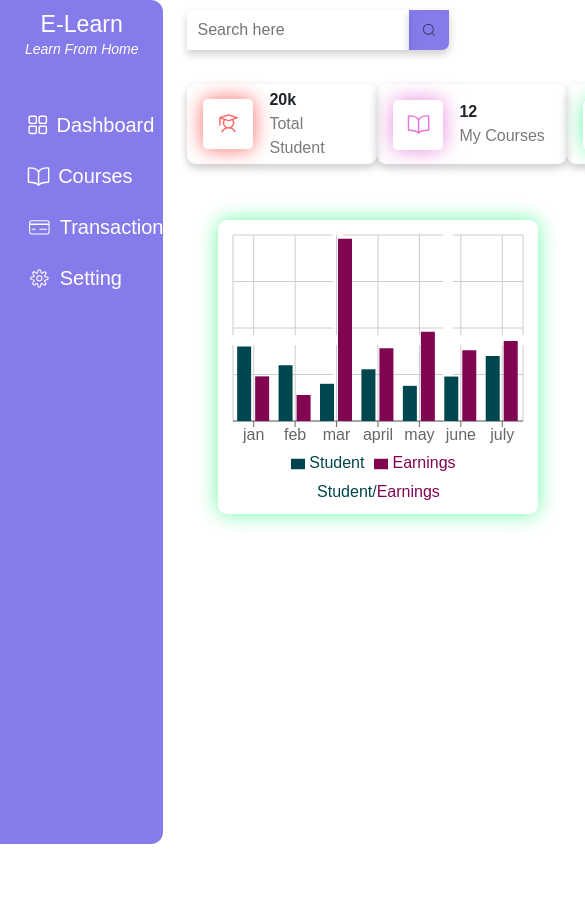
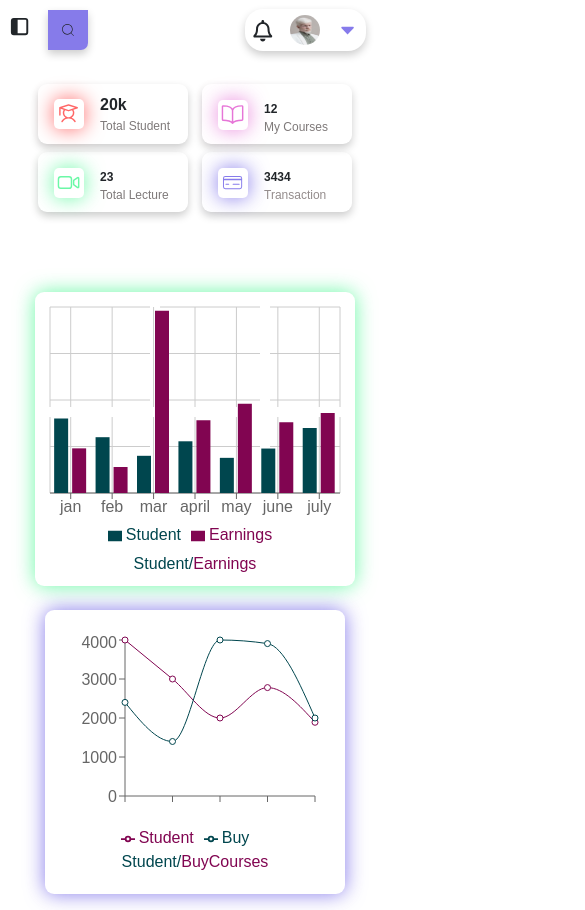
Before and after one commit to yashTomar272/Elearn, a React (Create React App) app in the folder frontend/: page /teacher in a window 390 px wide. Shown: the top 910 px of the page, 585 px wide, since content can reach past the window. Before the commit the page ends 844 px from the top, so only its background shows below. Built offline with nearby package versions, Linux system fonts and the light colour scheme.

Commit message:
responsive

```diff
--- a/frontend/package.json
+++ b/frontend/package.json
@@ -15,6 +15,7 @@
     "react-icon": "^1.0.0",
     "react-icons": "^5.5.0",
     "react-redux": "^9.2.0",
+    "react-responsive": "^10.0.1",
     "react-router-dom": "^7.6.0",
     "react-scripts": "5.0.1",
     "recharts": "^2.15.3",
--- a/frontend/src/teacherCompoments/AnalyticI.jsx
+++ b/frontend/src/teacherCompoments/AnalyticI.jsx
@@ -1,4 +1,4 @@
-import {XAxis,CartesianGrid,Tooltip,BarChart,Legend,Bar,PieChart,Pie,LineChart,YAxis,Line} from 'recharts'
+import {XAxis,ResponsiveContainer,CartesianGrid,Tooltip,BarChart,Legend,Bar,PieChart,Pie,LineChart,YAxis,Line} from 'recharts'
 export default function AnalyticI(){
   const data = [
     {
@@ -53,6 +53,7 @@ export default function AnalyticI(){
         <Bar dataKey="Student" fill="#00464e" />
         <Bar dataKey="Earnings" fill="#810551" />
       </BarChart>
+
 <div className='d-flex'>
   <span className="Student" style={{color:"#00464e"}}>Student/</span>
       <span className="Earnings" style={{color:"#810551"}}>Earnings</span>
--- a/frontend/src/teacherCompoments/CenterTeacher.jsx
+++ b/frontend/src/teacherCompoments/CenterTeacher.jsx
@@ -1,58 +1,185 @@
-
 import { PiStudent } from "react-icons/pi";
 import { IoVideocamOutline } from "react-icons/io5";
 import { IoBookOutline } from "react-icons/io5";
 import { CiCreditCard1 } from "react-icons/ci";
-
-import AnalyticI from "./AnalyticI"
-import AnalyticII from "./AnalyticII"
-
+import { useMediaQuery } from 'react-responsive';
+import AnalyticI from "./AnalyticI";
+import AnalyticII from "./AnalyticII";
 
 const CenterTeacher = () => {
-
+    const smallText = useMediaQuery({ maxWidth: 530 });
     return (
         <>
-  <div className='TeacherDashboard_main h-100 w-100  px-3'>
-
+            <div className="TeacherDashboard_main h-100 w-100  px-3">
                 {/* Total Student,My Course,Total Lecture,Transaction */}
-<div className='w-100 mt-3 d-flex align-items-center justify-content-between p-2 '>
-<div style={{height:"80px",width:"190px",borderRadius:"9px",boxShadow: "0px 4px 8px rgba(0, 0, 0, 0.2)"}} className=' p-3 d-flex align-items-center gap-3'>
-    <div className='DALJU ' style={{height:"50px",aspectRatio:"1",borderRadius:"5px",color:"rgba(255, 0, 0, 0.6)",boxShadow:"0 0 20px rgba(255, 0, 0, 0.6)"}}><PiStudent className='fs-3'/></div>
-    <div className='d-flex flex-column hap-1'>
-        <span className='fw-bold'>20k</span>
-        <span style={{fontSize:"16px",fontWeight:"500",color:"rgba(94, 88, 88, 0.8)"}}>Total Student</span>
+                <div className="w-100 mt-3 d-flex flex-column flex-lg-row align-items-center justify-content-between p-2 ">
+                    <div className="d-flex align-items-center w-100 justify-content-evenly">
+                        <div
+                            style={{
+                                height:smallText?"60px": "80px",
+                                width:smallText?"150px": "190px",
+                                borderRadius: "9px",
+                                boxShadow: "0px 4px 8px rgba(0, 0, 0, 0.2)",
+                            }}
+                            className=" p-3 d-flex align-items-center gap-3"
+                        >
+                            <div
+                                className="DALJU "
+                                style={{
+                                    height:smallText?"30px": "50px",
+                                    aspectRatio: "1",
+                                    borderRadius: "5px",
+                                    color: "rgba(255, 0, 0, 0.6)",
+                                    boxShadow: "0 0 20px rgba(255, 0, 0, 0.6)",
+                                }}
+                            >
+                                <PiStudent className="fs-3" />
+                            </div>
+                            <div className="d-flex flex-column hap-1">
+                                <span className="fw-bold">20k</span>
+                                <span
+                                    style={{
+                                        fontSize:smallText?"12px": "16px",
+                                        fontWeight: "500",
+                                        color: "rgba(94, 88, 88, 0.8)",
+                                    }}
+                                >
+                                    Total Student
+                                </span>
                             </div>
                         </div>
-<div style={{height:"80px",width:"190px",borderRadius:"9px",boxShadow: "0px 4px 8px rgba(0, 0, 0, 0.2)"}} className=' p-3 d-flex gap-3'>
-    <div className='DALJU  ' style={{height:"50px",aspectRatio:"1",borderRadius:"5px",color:"rgba(219, 58, 198, 0.7)",boxShadow:"0 0 20px rgba(219, 58, 198, 0.6)"}}><IoBookOutline className='fs-3'/></div>
-    <div className='d-flex flex-column hap-1'>
-        <span style={{fontSize:"16px",fontWeight:"600"}}>12</span>
-        <span style={{fontSize:"16px",fontWeight:"500",color:"rgba(94, 88, 88, 0.8)"}}>My Courses</span>
+                        <div
+                            style={{
+                                height:smallText?"60px": "80px",
+                                width:smallText?"150px": "190px",
+                                borderRadius: "9px",
+                                boxShadow: "0px 4px 8px rgba(0, 0, 0, 0.2)",
+                            }}
+                            className=" p-3 d-flex gap-3"
+                        >
+                            <div
+                                className="DALJU  "
+                                style={{
+                                    height:smallText?"30px": "50px",
+                                    aspectRatio: "1",
+                                    borderRadius: "5px",
+                                    color: "rgba(219, 58, 198, 0.7)",
+                                    boxShadow: "0 0 20px rgba(219, 58, 198, 0.6)",
+                                }}
+                            >
+                                <IoBookOutline className="fs-3" />
+                            </div>
+                            <div className="d-flex flex-column hap-1">
+                                <span style={{ fontSize:smallText?"12px": "16px", fontWeight: "600" }}>12</span>
+                                <span
+                                    style={{
+                                        fontSize:smallText?"12px": "16px",
+                                        fontWeight: "500",
+                                        color: "rgba(94, 88, 88, 0.8)",
+                                    }}
+                                >
+                                    My Courses
+                                </span>
+                            </div>{" "}
                         </div>
                     </div>
-<div style={{height:"80px",width:"190px",borderRadius:"9px",boxShadow: "0px 4px 8px rgba(0, 0, 0, 0.2)"}} className=' p-3 d-flex gap-3'>
-    <div className='DALJU  ' style={{height:"50px",aspectRatio:"1",borderRadius:"5px",color:"rgba(9, 243, 107, 0.6)",boxShadow:"0 0 20px rgba(9, 243, 107, 0.6)"}}><IoVideocamOutline className='fs-3'/></div>
-    <div className='d-flex flex-column hap-1'>
-        <span style={{fontSize:"16px",fontWeight:"600"}}>23</span>
-        <span style={{fontSize:"16px",fontWeight:"500",color:"rgba(94, 88, 88, 0.8)"}}>Total Lecture</span>
+                    <div className="d-flex m-2 align-items-center w-100 justify-content-evenly">
+                        <div
+                            style={{
+                                height:smallText?"60px": "80px",
+                                width:smallText?"150px": "190px",
+                                borderRadius: "9px",
+                                boxShadow: "0px 4px 8px rgba(0, 0, 0, 0.2)",
+                            }}
+                            className=" p-3 d-flex gap-3"
+                        >
+                            <div
+                                className="DALJU  "
+                                style={{
+                                    height:smallText?"30px": "50px",
+                                    aspectRatio: "1",
+                                    borderRadius: "5px",
+                                    color: "rgba(9, 243, 107, 0.6)",
+                                    boxShadow: "0 0 20px rgba(9, 243, 107, 0.6)",
+                                }}
+                            >
+                                <IoVideocamOutline className="fs-3" />
+                            </div>
+                            <div className="d-flex flex-column hap-1">
+                                <span style={{ fontSize:smallText?"12px": "16px", fontWeight: "600" }}>23</span>
+                                <span
+                                    style={{
+                                        fontSize:smallText?"12px": "16px",
+                                        fontWeight: "500",
+                                        color: "rgba(94, 88, 88, 0.8)",
+                                    }}
+                                >
+                                    Total Lecture
+                                </span>
                             </div>
                         </div>
-<div style={{height:"80px",width:"190px",borderRadius:"9px",boxShadow: "0px 4px 8px rgba(0, 0, 0, 0.2)"}} className=' p-3 d-flex gap-3'>
-    <div className='DALJU  ' style={{height:"50px",aspectRatio:"1",borderRadius:"5px",color:"rgba(54, 35, 221, 0.6)",boxShadow:"0 0 20px rgba(54, 35, 221, 0.6)"}}><CiCreditCard1 className='fs-3'/></div>
-    <div className='d-flex flex-column hap-1'>
-        <span style={{fontSize:"16px",fontWeight:"600"}}>3434</span>
-        <span style={{fontSize:"16px",fontWeight:"500",color:"rgba(121, 111, 111, 0.8)"}}>Transaction</span>
+                        <div
+                            style={{
+                                height:smallText?"60px": "80px",
+                                width:smallText?"150px": "190px",
+                                borderRadius: "9px",
+                                boxShadow: "0px 4px 8px rgba(0, 0, 0, 0.2)",
+                            }}
+                            className=" p-3 d-flex gap-3"
+                        >
+                            <div
+                                className="DALJU  "
+                                style={{
+                                    height:smallText?"30px": "50px",
+                                    aspectRatio: "1",
+                                    borderRadius: "5px",
+                                    color: "rgba(54, 35, 221, 0.6)",
+                                    boxShadow: "0 0 20px rgba(54, 35, 221, 0.6)",
+                                }}
+                            >
+                                <CiCreditCard1 className="fs-3" />
+                            </div>
+                            <div className="d-flex flex-column hap-1">
+                                <span style={{ fontSize:smallText?"12px": "16px", fontWeight: "600" }}>
+                                    3434
+                                </span>
+                                <span
+                                    style={{
+                                        fontSize:smallText?"12px": "16px",
+                                        fontWeight: "500",
+                                        color: "rgba(121, 111, 111, 0.8)",
+                                    }}
+                                >
+                                    Transaction
+                                </span>
+                            </div>
                         </div>
                     </div>
                 </div>
                 {/* chart of student */}
-<div className='d-flex align-items-center justify-content-around mt-5'>
-    <div style={{borderRadius:"9px",boxShadow:"0 0 20px rgba(9, 243, 107, 0.6)",padding:"10px"}}><AnalyticI/></div>
-    <div style={{borderRadius:"9px",boxShadow:"0 0 20px rgba(54, 35, 221, 0.6)",padding:"20px"}}><AnalyticII/></div>
+                <div className="d-flex flex flex-md-row p-3 gap-4 gap-md-0 flex-column align-items-center justify-content-around mt-5">
+                    <div
+                        style={{
+                            borderRadius: "9px",
+                            boxShadow: "0 0 20px rgba(9, 243, 107, 0.6)",
+                            padding: "10px",
+                        }}
+                    >
+                        <AnalyticI />
+                    </div>
+                    <div
+                        style={{
+                            borderRadius: "9px",
+                            boxShadow: "0 0 20px rgba(54, 35, 221, 0.6)",
+                            padding: "20px",
+                        }}
+                    >
+                        <AnalyticII />
+                    </div>
                 </div>
             </div>
         </>
-  )
-}
+    );
+};
 
-export default CenterTeacher
+export default CenterTeacher;
--- a/frontend/src/teacherCompoments/NavTeacher.jsx
+++ b/frontend/src/teacherCompoments/NavTeacher.jsx
@@ -16,8 +16,8 @@ const NavTeacher = () => {
     <>
     <div className='top_div w-100   d-flex align-items-center justify-content-between px-4 ' style={{height:"60px"}}>
         {/* search code */}
-    <div className='search_div  d-flex align-items-center justify-content-between' style={{height:"40px",width:"250px"}}>
-        <input type='text' placeholder='Search here' style={{flexGrow:"1",height:"40px",outline:"none",border:"none",padding:"0 5px 0 10px",borderTopLeftRadius:"7px", boxShadow: "0px 4px 8px rgba(0, 0, 0, 0.2)",}}/>
+    <div className='ms-4 search_div d-flex align-items-center justify-content-between' style={{height:"40px",width:"250px"}}>
+        <input className="d-none  d-md-flex" type='text' placeholder='Search here' style={{flexGrow:"1",height:"40px",outline:"none",border:"none",padding:"0 5px 0 10px",borderTopLeftRadius:"7px", boxShadow: "0px 4px 8px rgba(0, 0, 0, 0.2)",}}/>
         <div className='DALJU  cr' style={{background:"rgba(54, 35, 221, 0.6)",height:"40px",aspectRatio:"1",borderBottomRightRadius:"7px", boxShadow: "0px 4px 8px rgba(0, 0, 0, 0.2)"}}>
     <CiSearch/>
         </div>
@@ -27,7 +27,7 @@ const NavTeacher = () => {
     <div><FaRegBell className='fs-4 cr'/></div>
     <div className='profile_photo_div d-flex gap-2 align-items-center'>
         <img src={photo} alt='profile_photo' className='cr' style={{height:"30px",aspectRatio:"1",borderRadius:"50%"}}/>
-        <div className='d-flex flex-column'>
+        <div className='d-none d-md-flex flex-column'>
         <p className='p-0 m-0 fw-bold' style={{fontWeight:"10px",height:"16px"}}>Yash tomar</p>
         <p className='p-0 m-0' style={{fontWeight:"2px",color:"rgba(94, 88, 88, 0.8)",height:"16px"}}>Teacher</p>
         </div>
--- a/frontend/src/teacherCompoments/SideTeacher.jsx
+++ b/frontend/src/teacherCompoments/SideTeacher.jsx
@@ -1,4 +1,6 @@
 import React from 'react'
+import { useState } from 'react';
+
 import { RxDashboard } from "react-icons/rx";
 import { IoBookOutline } from "react-icons/io5";
 import { CiCreditCard1 } from "react-icons/ci";
@@ -8,9 +10,24 @@ import { TbLayoutSidebarFilled } from "react-icons/tb";//ise laganahai jab mobil
 
 const SideTeacher = () => {
   const navigate=useNavigate()
+ const [showSide,setShowSide]= useState();
+  //  const isSmallScreen = useMediaQuery({ maxWidth: 992 });
+
+  // useEffect(() => {
+  //   if (isSmallScreen) {
+  //     console.log('Screen is less than 500px');
+  //     // Add your logic here, like:
+  //     // setShow(true);
+  //   } else {
+  //     console.log('Screen is 500px or wider');
+  //     // setShow(false);
+  //   }
+  // }, [isSmallScreen]); // Runs every time screen size crosses the threshold
+
   return (
     <>
-    <div className='h-100 w-100 ' style={{background:"rgba(54, 35, 221, 0.6)",borderTopRightRadius:"12px",borderBottomRightRadius:"12px",paddingTop:"11px"}}>
+    <div><div className='position-absolute top-0 fs-3 m-2' style={{zIndex:"2"}} onClick={()=>setShowSide(!showSide)}><TbLayoutSidebarFilled/></div></div>
+    <div className={`h-100 position-relative   w-100 ${showSide?"d-lg-block d-none":'d-none'}`} style={{minWidth:"220px",maxWidth:"280px",background:"rgba(54, 35, 221, 0.6)",borderTopRightRadius:"12px",borderBottomRightRadius:"12px",paddingTop:"11px"}}>
         <h3 className='m-0 mb-0' style={{fontWeight:"500",color:"white",textAlign:"center"}}>E-Learn</h3>
         <p className='fst-italic' style={{fontWeight:"500",fontSize:"14px",color:"white",textAlign:"center"}} >Learn From Home</p>
 
--- a/frontend/src/teacherCompoments/TeacherLayout.jsx
+++ b/frontend/src/teacherCompoments/TeacherLayout.jsx
@@ -8,10 +8,10 @@ const TeacherDashboard = ({children}) => {
   return (
   <>
   <div style={{height:"100vh",width:"100%"}} className='d-flex'>
-    <div className='sideTeacher_dashboard' style={{height:"100vh",width:"280px"}}>
+    <div className='sideTeacher_dashboard' >
         <SideTeacher/>
     </div>
-    <div className='centerTeacher_dashboard' style={{flexGrow:"1"}}>
+    <div className='centerTeacher_dashboard w-100' style={{flexGrow:"1"}}>
       <NavTeacher/>
      <div className='main-container'>
           <Outlet />
```
Also changed, not shown: 1 other file (tests, documents, lock files or other folders). Lines whose indentation alone changed are shown as unchanged.
